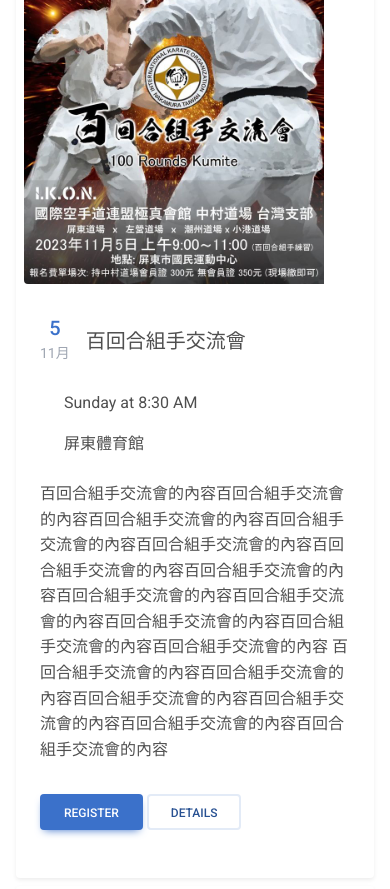
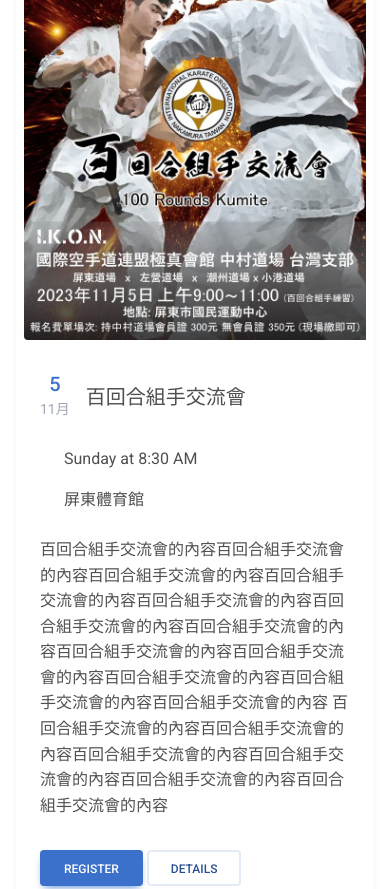
Before and after one commit to hahalin/karateDojoDemo, a website: page index.html in a window 390 px wide. Shown: the part 1596-2485 px from the top of the page. Drawn offline with Linux system fonts and the light colour scheme.

Commit message:
update event layout

```diff
--- a/index.html
+++ b/index.html
@@ -226,36 +226,7 @@
       <!-- Start of a single event row -->
       <div class="row g-3 mb-4 bg-white shadow-sm rounded">
         <div class="col-md-3">
-          <img src="img/百人組手.jpg" class="img-fluid rounded-start" alt="Event Image" style="height:400px">
-        </div>
-        <div class="col-md-9 d-flex flex-column justify-content-between">
-          <div class="p-3">
-            <div class="d-flex align-items-center mb-3">
-              <div class="pe-3 text-center">
-                <h5 class="mb-0 text-primary">5</h5>
-                <small class="text-secondary">11月</small>
-              </div>
-              <h5 class="mb-0">百回合組手交流會</h5>
-            </div>
-            <ul class="list-group list-group-flush mb-3">
-              <li class="list-group-item border-0">Sunday at 8:30 AM</li>
-              <li class="list-group-item border-0">屏東體育館</li>
-            </ul>
-            <p>
-              百回合組手交流會的內容百回合組手交流會的內容百回合組手交流會的內容百回合組手交流會的內容百回合組手交流會的內容百回合組手交流會的內容百回合組手交流會的內容百回合組手交流會的內容百回合組手交流會的內容百回合組手交流會的內容百回合組手交流會的內容百回合組手交流會的內容
-              百回合組手交流會的內容百回合組手交流會的內容百回合組手交流會的內容百回合組手交流會的內容百回合組手交流會的內容百回合組手交流會的內容
-            </p>
-          </div>
-          <div class="px-3 pb-5">
-            <a href="#" class="btn btn-primary">Register</a>
-            <a href="#" class="btn btn-outline-secondary">Details</a>
-          </div>
-        </div>
-      </div>
-
-      <div class="row g-3 mb-4 bg-white shadow-sm rounded">
-        <div class="col-md-3">
-          <img src="img/百人組手.jpg" class="img-fluid rounded-start" alt="Event Image" style="height:400px">
+          <img src="img/百人組手.jpg" class="img-fluid h-auto rounded-start" alt="Event Image">
         </div>
         <div class="col-md-9 d-flex flex-column justify-content-between">
           <div class="p-3">
```
